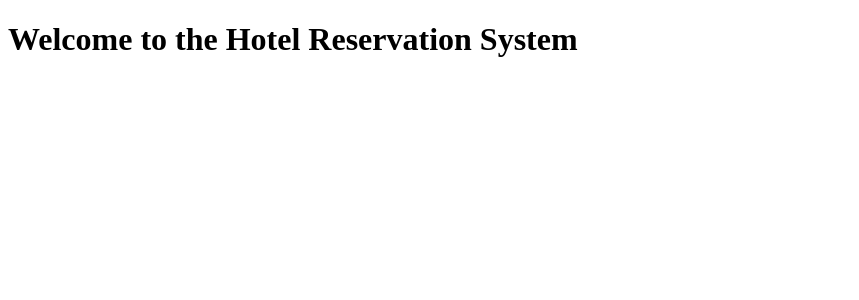
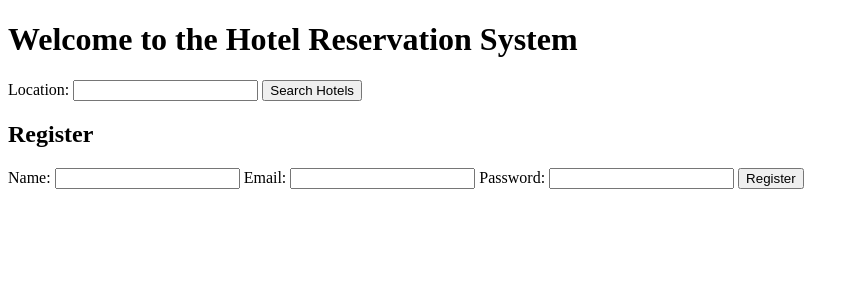
Before and after one commit to Harshit-code-tech/Hotel_reservation_system_se, a Flask app: page / in a window 1280 px wide. Shown: the top 300 px of the page, without its empty margins (0-859 px from the left). Run offline with Flask 3, Linux system fonts and the light colour scheme.

Commit message:
Update index.html

```diff
--- a/hotel_reservation_system/templates/index.html
+++ b/hotel_reservation_system/templates/index.html
@@ -7,7 +7,54 @@
 </head>
 <body>
     <h1>Welcome to the Hotel Reservation System</h1>
-    <!-- Add your form or other HTML here -->
 
+    <form id="search-form">
+        <label for="location">Location:</label>
+        <input type="text" id="location" name="location">
+        <button type="button" onclick="searchHotels()">Search Hotels</button>
+    </form>
+
+    <form id="register-form">
+        <h2>Register</h2>
+        <label for="name">Name:</label>
+        <input type="text" id="name" name="name">
+        <label for="email">Email:</label>
+        <input type="email" id="email" name="email">
+        <label for="password">Password:</label>
+        <input type="password" id="password" name="password">
+        <button type="button" onclick="register()">Register</button>
+    </form>
+
+    <div id="hotel-results"></div>
+
+    <script>
+        function searchHotels() {
+            const location = document.getElementById('location').value;
+            fetch('/hotels')
+                .then(response => response.json())
+                .then(data => {
+                    const resultsDiv = document.getElementById('hotel-results');
+                    resultsDiv.innerHTML = '';
+                    data.forEach(hotel => {
+                        resultsDiv.innerHTML += `<div>${hotel.name}, ${hotel.location}</div>`;
+                    });
+                });
+        }
+
+        function register() {
+            const name = document.getElementById('name').value;
+            const email = document.getElementById('email').value;
+            const password = document.getElementById('password').value;
+            fetch('/register', {
+                method: 'POST',
+                headers: {
+                    'Content-Type': 'application/json',
+                },
+                body: JSON.stringify({ name, email, password }),
+            })
+            .then(response => response.json())
+            .then(data => alert(data.message));
+        }
+    </script>
 </body>
 </html>
```
